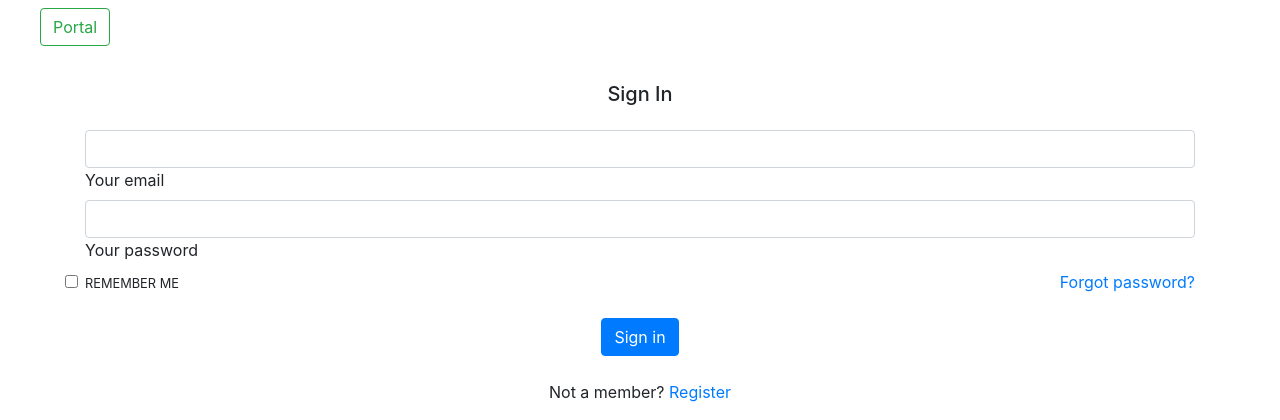
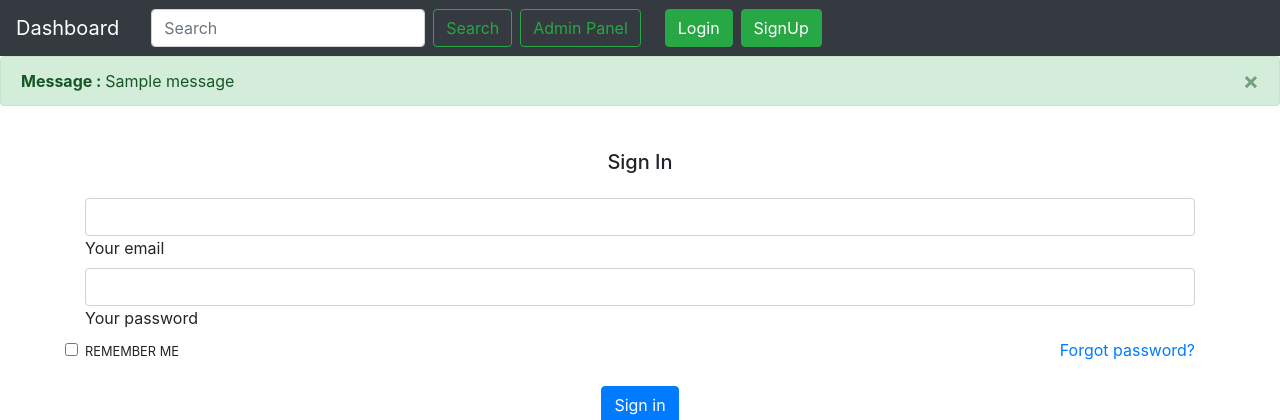
Before and after one commit to NSU-FA20-CSE299-3/Group06, a Django app: page /App_Login/login/ in a window 1280 px wide. Shown: the top 420 px of the page. Run offline with Django 3.2, Linux system fonts and the light colour scheme; one stand-in notice (Sample message) is shown; parts of the project's set-up code (start-up, migrations or seed data) failed here and were passed over; some libraries are stand-ins or nearby versions.

Commit message:
Enhancement: #5
design the base templates for app_login page.

```diff
--- a/Code/App_Login/templates/App_login/base.html
+++ b/Code/App_Login/templates/App_login/base.html
@@ -12,32 +12,127 @@
   </head>
   <body>
 
-    <nav class="navbar navbar-expand-lg navbar-dark bg">
+    <nav class="navbar navbar-expand-lg navbar-dark bg-dark">
+        <a class="navbar-brand" href="/">Dashboard</a>
+        <button class="navbar-toggler" type="button" data-toggle="collapse" data-target="#navbarSupportedContent" aria-controls="navbarSupportedContent" aria-expanded="false" aria-label="Toggle navigation">
+          <span class="navbar-toggler-icon"></span>
+        </button>
 
-        <div class="collapse navbar-collapse" id="navbarSupportedContent">
 
           <form method="get" action="/search"class="form-inline my-2 my-lg-0 mx-3">
+            <input class="form-control mr-sm-2" type="search" placeholder="Search" aria-label="Search" name="query" id="query">
+            <button class="btn btn-outline-success my-2 my-sm-0 " type="submit">Search</button>
+            <a href="/admin" role="button" target="_blank" class="btn btn-outline-success m-2 my-sm-0"> Admin Panel </a>
+          </form>
 
-            <a href="/admin" role="button" target="_blank" class="btn btn-outline-success m-2 my-sm-0">Portal</a>
-          </form>
-        </div>
-    </nav>
                <!-- Button to  trigger SignUp modal -->
 
   <!-- Button to  trigger Login modal -->
+<button type="button" class="btn btn-success mr-2" data-toggle="modal" data-target="#loginModal">
+Login
+</button>
+
+<button type="button" class="btn btn-success mr-2" data-toggle="modal" data-target="#signupModal">
+SignUp
+</button>
+
+
+        </div>
+      </nav>
+      {% for message in messages  %}
+      <div class="alert alert-{{ message.tags }} alert-dismissible fade show" role="alert">
+            <strong>Message : </strong> {{ message }}
+            <button type="button" class="close" data-dismiss="alert" aria-label="Close">
+              <span aria-hidden="true">&times;</span>
+            </button>
+          </div>
+      {% endfor %}
 
 
 
 
 
+<!-- SignUp Modal -->
+<div class="modal fade" id="signupModal" tabindex="-1" aria-labelledby="signupModal" aria-hidden="true">
+  <div class="modal-dialog">
+    <div class="modal-content">
+      <div class="modal-header">
+        <h5 class="modal-title" id="signupModalTitle">SignUp Here</h5>
+        <button type="button" class="close" data-dismiss="modal" aria-label="Close">
+          <span aria-hidden="true">&times;</span>
+        </button>
+      </div>
+      <div class="modal-body">
+        <form action= "/signup" method='post'>
+  <div class="form-group">
+    <label for="username">Username</label>
+    <input type="text" class="form-control" id="username" name="username" placeholder="Choose a unique username">
+  </div>
+  <div class="form-group">
+    <label for="fname">First Name</label>
+    <input type="text" class="form-control" id="fname" name="fname" placeholder="Enter Your First Name">
+  </div>
+  <div class="form-group">
+    <label for="lname">Last Name</label>
+    <input type="text" class="form-control" id="lname" name="lname" placeholder="Enter Your Last Name">
+  </div>
+  <div class="form-group">
+    <label for="email">Email address</label>
+    <input type="email" class="form-control" id="email" name="email" placeholder="name@example.com">
+  </div>
+  <div class="form-group">
+    <label for="pass1">Choose a password</label>
+    <input type="password" class="form-control" id="pass1" name="pass1" placeholder="Choose Your Password">
+  </div>
+  <div class="form-group">
+    <label for="pass2">Confirm Password</label>
+    <input type="password" class="form-control" id="pass2" name="pass2" placeholder="Enter your password again">
+  </div>
+
+
         {% csrf_token %}
-
+        <button type="submit" class="btn btn-primary">Submit</button>
 </form>
+      </div>
+      <div class="modal-footer">
+      </div>
+    </div>
+  </div>
+</div>
 
 
 
 
 
+
+      {% block body %}  {% endblock body %}
+
+<!-- Login Modal -->
+<div class="modal fade" id="loginModal" tabindex="-1" aria-labelledby="loginModal" aria-hidden="true">
+  <div class="modal-dialog">
+    <div class="modal-content">
+      <div class="modal-header">
+        <h5 class="modal-title" id="loginModalTitle">Login Here</h5>
+        <button type="button" class="close" data-dismiss="modal" aria-label="Close">
+          <span aria-hidden="true">&times;</span>
+        </button>
+      </div>
+      <div class="modal-body">
+        <form>
+  <div class="form-group">
+    <label for="username">Username</label>
+    <input type="text" class="form-control" id="loginusername" name="loginusername" placeholder="Choose a unique username">
+  </div>
+  <div class="form-group">
+    <label for="pass">Enter your password </label>
+    <input type="password" class="form-control" id="pass" name="pass" placeholder="Enter your password ">
+  </div>
+
+        <button type="submit" class="btn btn-primary">Submit</button>
+</form>
+      </div>
+       <div class="modal-footer">
+      </div>
 
     <!-- Optional JavaScript -->
     <!-- jQuery first, then Popper.js, then Bootstrap JS -->
@@ -45,5 +140,4 @@
     <script src="https://cdn.jsdelivr.net/npm/popper.js@1.16.1/dist/umd/popper.min.js" integrity="sha384-9/reFTGAW83EW2RDu2S0VKaIzap3H66lZH81PoYlFhbGU+6BZp6G7niu735Sk7lN" crossorigin="anonymous"></script>
     <script src="https://stackpath.bootstrapcdn.com/bootstrap/4.5.2/js/bootstrap.min.js" integrity="sha384-B4gt1jrGC7Jh4AgTPSdUtOBvfO8shuf57BaghqFfPlYxofvL8/KUEfYiJOMMV+rV" crossorigin="anonymous"></script>
   </body>
-{% block body %}  {% endblock body %}
 </html>
--- a/Code/portal/templates/portal/basic.html
+++ b/Code/portal/templates/portal/basic.html
@@ -92,7 +92,7 @@
         </div>
 <button type="button" class="btn btn-outline-info">ক্যাম্পাস লাইফ</button>
 <button type="button" class="btn btn-outline-info">যোগাযোগ</button>
-    <button type="button" class="btn btn-outline-info"><a class="" href="{% url 'http://127.0.0.1:8000/portal/employment/' %}"> </a> জব</button>
+    <button type="button" class="btn btn-outline-info"><a class="" href=""> </a> জব</button>
 
 
   </div>
--- a/Code/portal/urls.py
+++ b/Code/portal/urls.py
@@ -13,5 +13,4 @@ urlpatterns = [
   path("about/", views.about, name="About Us"),
   path("contact/", views.contact, name="Contact"),
 
-
 ]
```
Also changed, not shown: Code/portal/templates/portal/academic.html (deleted, +0 -31 lines).
